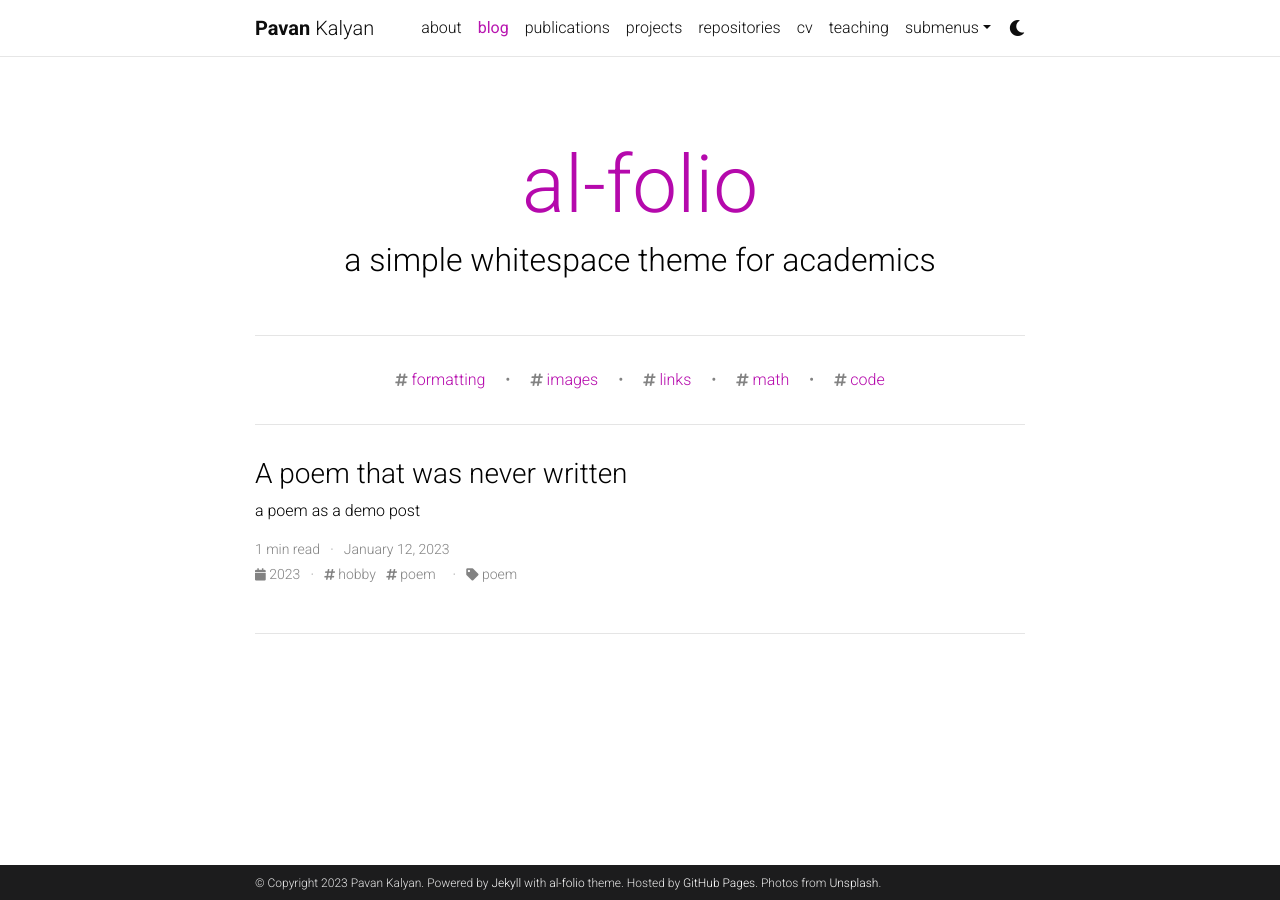
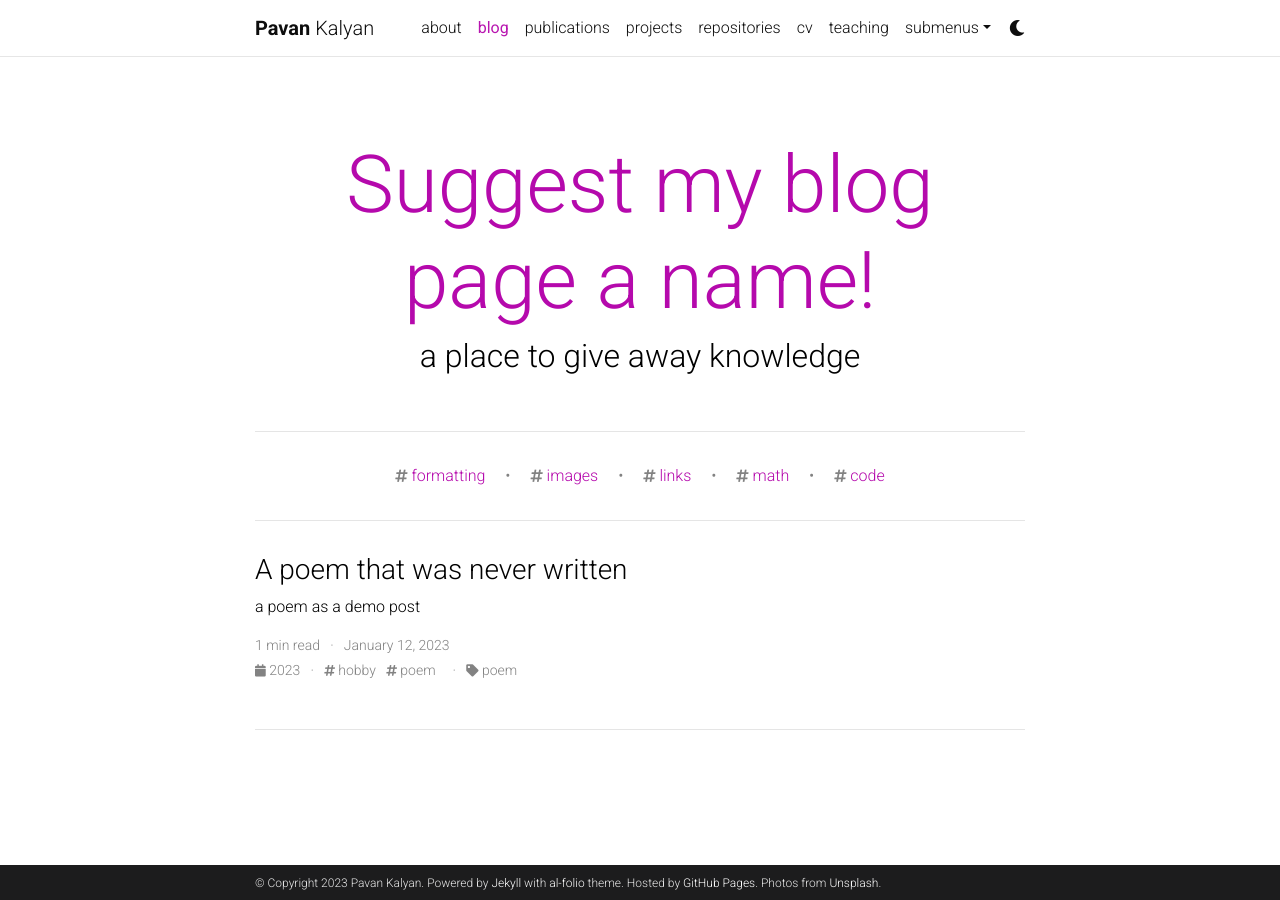
Before and after one commit to tpavankalyan/tpavankalyan.github.io, a Jekyll site: the page built from blog/index.html, in a window 1280 px wide. Built offline with Jekyll 4.4.1, drawn with Linux system fonts in a browser that asks for light colours; the list of posts is cut into pages by our own code; comment, search, counter and statistics services are not loaded; a style sheet for code colours, icons or effects is not loaded.

Commit message:
Update _config.yml

```diff
--- a/_config.yml
+++ b/_config.yml
@@ -114,9 +114,9 @@ bing_site_verification:  # out your bing-site-verification ID (Bing Webmaster)
 # Blog
 # -----------------------------------------------------------------------------
 
-blog_name: al-folio # blog_name will be displayed in your blog page
+blog_name: Suggest my blog page a name! # blog_name will be displayed in your blog page
 blog_nav_title: blog # your blog must have a title for it to be displayed in the nav bar
-blog_description: a simple whitespace theme for academics
+blog_description: a place to give away knowledge
 permalink: /blog/:year/:title/
 
 # Pagination
```
